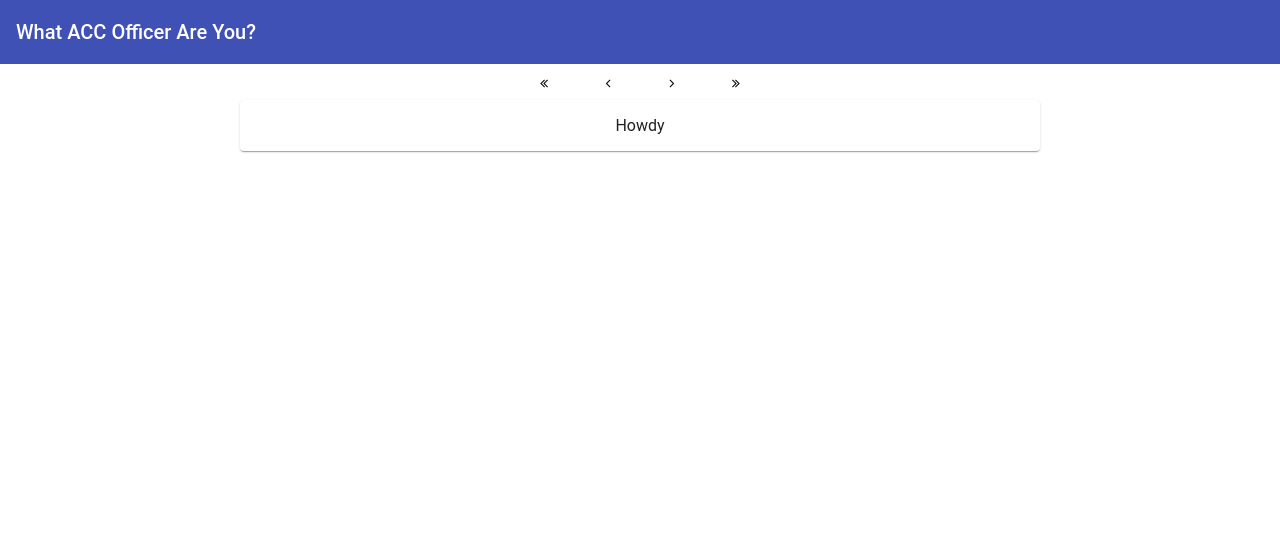
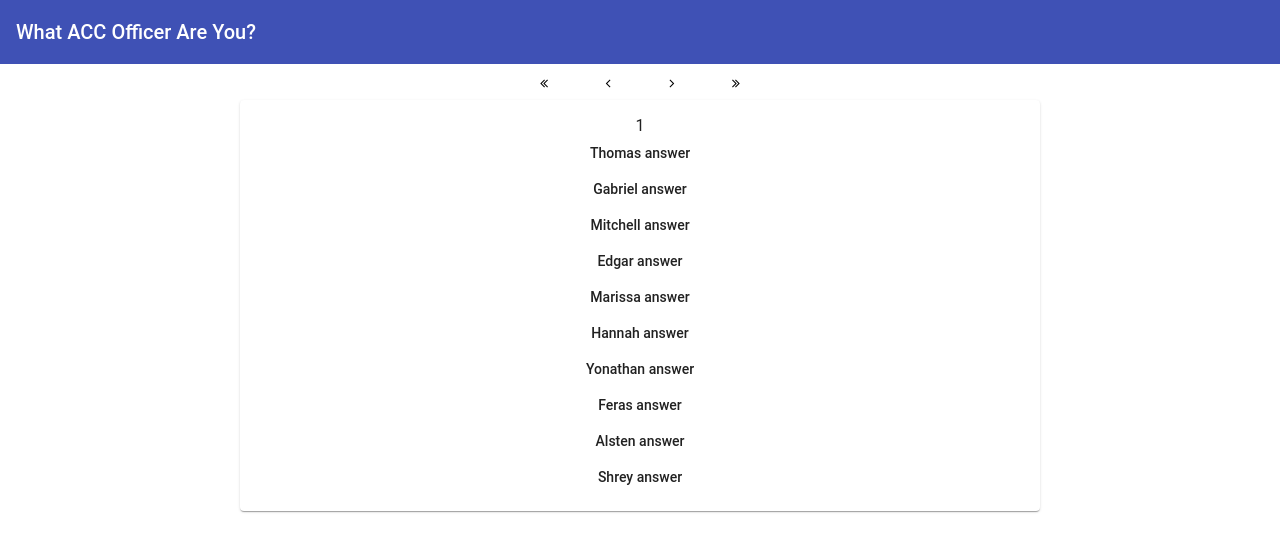
Before and after one commit to hannahgooden/officer-quiz, an Angular app: page / in a window 1280 px wide. Shown: the top 552 px of the page. Built offline with nearby package versions, Linux system fonts and the light colour scheme; what angular-font-awesome would draw is missing.

Commit message:
there are now questions'

```diff
--- a/src/app/card/card.component.html
+++ b/src/app/card/card.component.html
@@ -1,5 +1,8 @@
 <div>
     <mat-card>
-        {{question}}
+        <div> {{questions[question_index].question}} </div>
+        <button mat-button *ngFor="let answer of questions[question_index].answers">
+            {{ answer }}
+        </button>
     </mat-card>
 </div>
--- a/src/app/card/card.component.scss
+++ b/src/app/card/card.component.scss
@@ -6,3 +6,7 @@ mat-card {
     width: 60%;
     display: inline-block
 }
+
+button {
+    width: 100%;
+}
--- a/src/app/card/card.component.ts
+++ b/src/app/card/card.component.ts
@@ -1,4 +1,5 @@
 import { Component, OnInit, Input } from '@angular/core';
+import questions from '../questions.json'
 
 @Component({
   selector: 'app-card',
@@ -6,9 +7,10 @@ import { Component, OnInit, Input } from '@angular/core';
   styleUrls: ['./card.component.scss']
 })
 export class CardComponent implements OnInit {
-  @Input() question : string;
+  @Input() question_index : number;
+  questions = questions;
 
-  constructor() { }
+  constructor() {  }
 
   ngOnInit() {
   }
--- a/src/app/cards/cards.component.html
+++ b/src/app/cards/cards.component.html
@@ -4,4 +4,4 @@
     <button mat-button><i class="fa fa-angle-right"></i></button>
     <button mat-button><i class="fa fa-angle-double-right"></i></button>
 </div>
-<app-card question="Howdy"></app-card>
+<app-card [question_index]="question_index"></app-card>
--- a/src/app/cards/cards.component.ts
+++ b/src/app/cards/cards.component.ts
@@ -6,6 +6,7 @@ import { Component, OnInit } from '@angular/core';
   styleUrls: ['./cards.component.scss']
 })
 export class CardsComponent implements OnInit {
+  question_index = "0";
 
   constructor() { }
 
--- /dev/null
+++ b/src/app/questions.json
@@ -0,0 +1,152 @@
+[
+    {
+        "question": "1",
+        "answers": [
+            "Thomas answer",
+            "Gabriel answer",
+            "Mitchell answer",
+            "Edgar answer",
+            "Marissa answer",
+            "Hannah answer",
+            "Yonathan answer",
+            "Feras answer",
+            "Alsten answer",
+            "Shrey answer"
+        ]
+    },
+    {
+        "question": "2",
+        "answers": [
+            "Thomas answer",
+            "Gabriel answer",
+            "Mitchell answer",
+            "Edgar answer",
+            "Marissa answer",
+            "Hannah answer",
+            "Yonathan answer",
+            "Feras answer",
+            "Alsten answer",
+            "Shrey answer"
+        ]
+    },
+    {
+        "question": "3",
+        "answers": [
+            "Thomas answer",
+            "Gabriel answer",
+            "Mitchell answer",
+            "Edgar answer",
+            "Marissa answer",
+            "Hannah answer",
+            "Yonathan answer",
+            "Feras answer",
+            "Alsten answer",
+            "Shrey answer"
+        ]
+    },
+    {
+        "question": "4",
+        "answers": [
+            "Thomas answer",
+            "Gabriel answer",
+            "Mitchell answer",
+            "Edgar answer",
+            "Marissa answer",
+            "Hannah answer",
+            "Yonathan answer",
+            "Feras answer",
+            "Alsten answer",
+            "Shrey answer"
+        ]
+    },
+    {
+        "question": "5",
+        "answers": [
+            "Thomas answer",
+            "Gabriel answer",
+            "Mitchell answer",
+            "Edgar answer",
+            "Marissa answer",
+            "Hannah answer",
+            "Yonathan answer",
+            "Feras answer",
+            "Alsten answer",
+            "Shrey answer"
+        ]
+    },
+    {
+        "question": "6",
+        "answers": [
+            "Thomas answer",
+            "Gabriel answer",
+            "Mitchell answer",
+            "Edgar answer",
+            "Marissa answer",
+            "Hannah answer",
+            "Yonathan answer",
+            "Feras answer",
+            "Alsten answer",
+            "Shrey answer"
+        ]
+    },
+    {
+        "question": "7",
+        "answers": [
+            "Thomas answer",
+            "Gabriel answer",
+            "Mitchell answer",
+            "Edgar answer",
+            "Marissa answer",
+            "Hannah answer",
+            "Yonathan answer",
+            "Feras answer",
+            "Alsten answer",
+            "Shrey answer"
+        ]
+    },
+    {
+        "question": "8",
+        "answers": [
+            "Thomas answer",
+            "Gabriel answer",
+            "Mitchell answer",
+            "Edgar answer",
+            "Marissa answer",
+            "Hannah answer",
+            "Yonathan answer",
+            "Feras answer",
+            "Alsten answer",
+            "Shrey answer"
+        ]
+    },
+    {
+        "question": "9",
+        "answers": [
+            "Thomas answer",
+            "Gabriel answer",
+            "Mitchell answer",
+            "Edgar answer",
+            "Marissa answer",
+            "Hannah answer",
+            "Yonathan answer",
+            "Feras answer",
+            "Alsten answer",
+            "Shrey answer"
+        ]
+    },
+    {
+        "question": "10",
+        "answers": [
+            "Thomas answer",
+            "Gabriel answer",
+            "Mitchell answer",
+            "Edgar answer",
+            "Marissa answer",
+            "Hannah answer",
+            "Yonathan answer",
+            "Feras answer",
+            "Alsten answer",
+            "Shrey answer"
+        ]
+    }
+]
--- a/tsconfig.json
+++ b/tsconfig.json
@@ -17,7 +17,9 @@
     "lib": [
       "es2018",
       "dom"
-    ]
+    ],
+    "resolveJsonModule": true,
+    "esModuleInterop": true
   },
   "angularCompilerOptions": {
     "fullTemplateTypeCheck": true,
```
